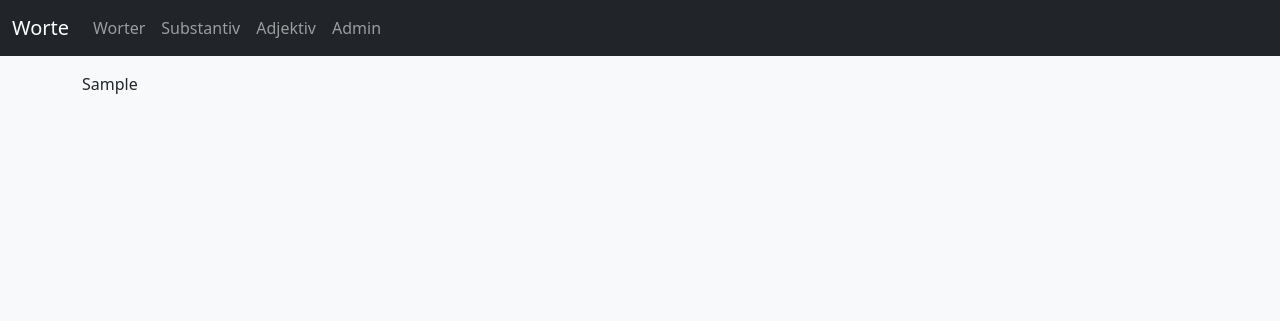
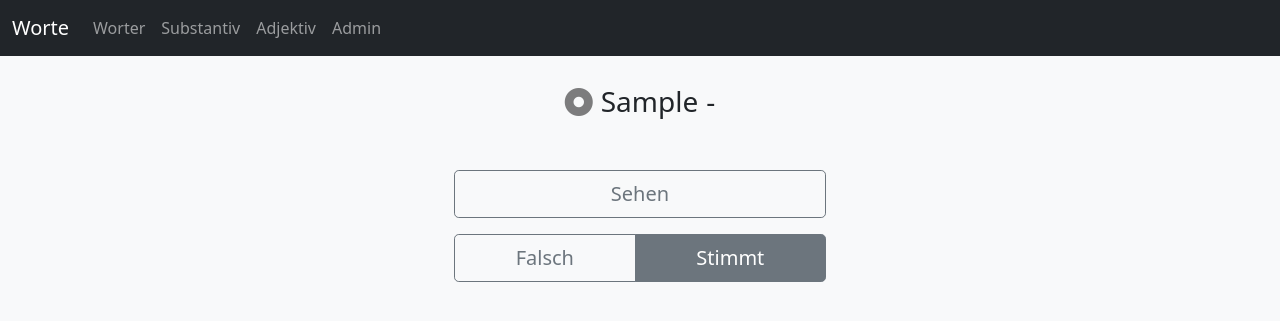
Before and after one commit to sandnima/deutschWortProject, a Django app: page /random/ in a window 1280 px wide. Shown: the top 321 px of the page. Run offline with Django 3.2, Linux system fonts and the light colour scheme; tables that the repository leaves empty hold one stand-in row (values such as "Sample post").

Commit message:
Random page word-view processing complete

```diff
--- a/src/worte/templates/worte/random.html
+++ b/src/worte/templates/worte/random.html
@@ -5,5 +5,50 @@
 {% endblock title %}
 
 {% block content %}
-    {{ random_word.substantiv }}
+    <div class="d-flex flex-column mt-4">
+        <div class="d-flex justify-content-center flex-row mb-5">
+            <span class="me-2 fs-3 correct d-none"
+                      style="color:{% if random_word.artikel == 'M' %}#39A2DB{% elif random_word.artikel == 'F' %}#FF2626{% elif random_word.artikel == 'N' %}#66DE93{% endif %}">
+                <i class="bi bi-record-circle-fill"></i>
+            </span>
+            <span class="me-2 fs-3 sample"
+                      style="color:rgba(0,0,0,0.5);">
+                <i class="bi bi-record-circle-fill"></i>
+            </span>
+            <span class="fs-3">{{ random_word.substantiv }}</span>
+            <span class="fs-3 ms-2 correct d-none">{{ random_word.get_plural_display }}</span>
+            <span class="fs-3 ms-2 sample"> -</span>
+        </div>
+        <div class="d-flex justify-content-center flex-column">
+            <button type="button" id="view" class="btn btn-lg btn-outline-secondary col-4 mb-3 mx-auto">Sehen</button>
+            <div class="btn-group btn-group-lg col-4 mx-auto" role="group" aria-label="">
+                <button type="button" class="btn btn-outline-secondary">Falsch</button>
+                <button type="button" class="btn btn-secondary">Stimmt</button>
+            </div>
+        </div>
+    </div>
 {% endblock content %}
+{% block extra_body %}
+    <script>
+    function correct () {
+        $('.correct').removeClass('d-none')
+        $('.sample').addClass('d-none')
+    }
+    $('#view').click(function () {
+        correct()
+    })
+    $(document).keydown(function (event) {
+        if (event.which === 32) {
+            if ($('.correct').hasClass('d-none')) {
+                correct()
+            }
+            else {
+                location.reload()
+            }
+        }
+        else if (event.which === 39) {
+            location.reload()
+        }
+    })
+    </script>
+{% endblock extra_body %}
--- a/src/worte/templates/worte/substantiv_list.html
+++ b/src/worte/templates/worte/substantiv_list.html
@@ -13,7 +13,8 @@
             {#                        {{ substantiv.get_artikel_display }}#}
             {#                    </span>#}
             {#                </span>#}
-                <span class="me-1" style="color:{% if substantiv.artikel == 'M' %}#39A2DB{% elif substantiv.artikel == 'F' %}#FF2626{% elif substantiv.artikel == 'N' %}#66DE93{% endif %}">
+            <span class="me-1"
+                  style="color:{% if substantiv.artikel == 'M' %}#39A2DB{% elif substantiv.artikel == 'F' %}#FF2626{% elif substantiv.artikel == 'N' %}#66DE93{% endif %}">
                 <i class="bi bi-record-circle-fill"></i>
             </span>
             <span>{{ substantiv.substantiv }} {{ substantiv.get_plural_display }}</span>
```
Also changed, not shown: src/worte/migrations/__init__.py (added), 1 other file. Lines whose indentation alone changed are shown as unchanged.
